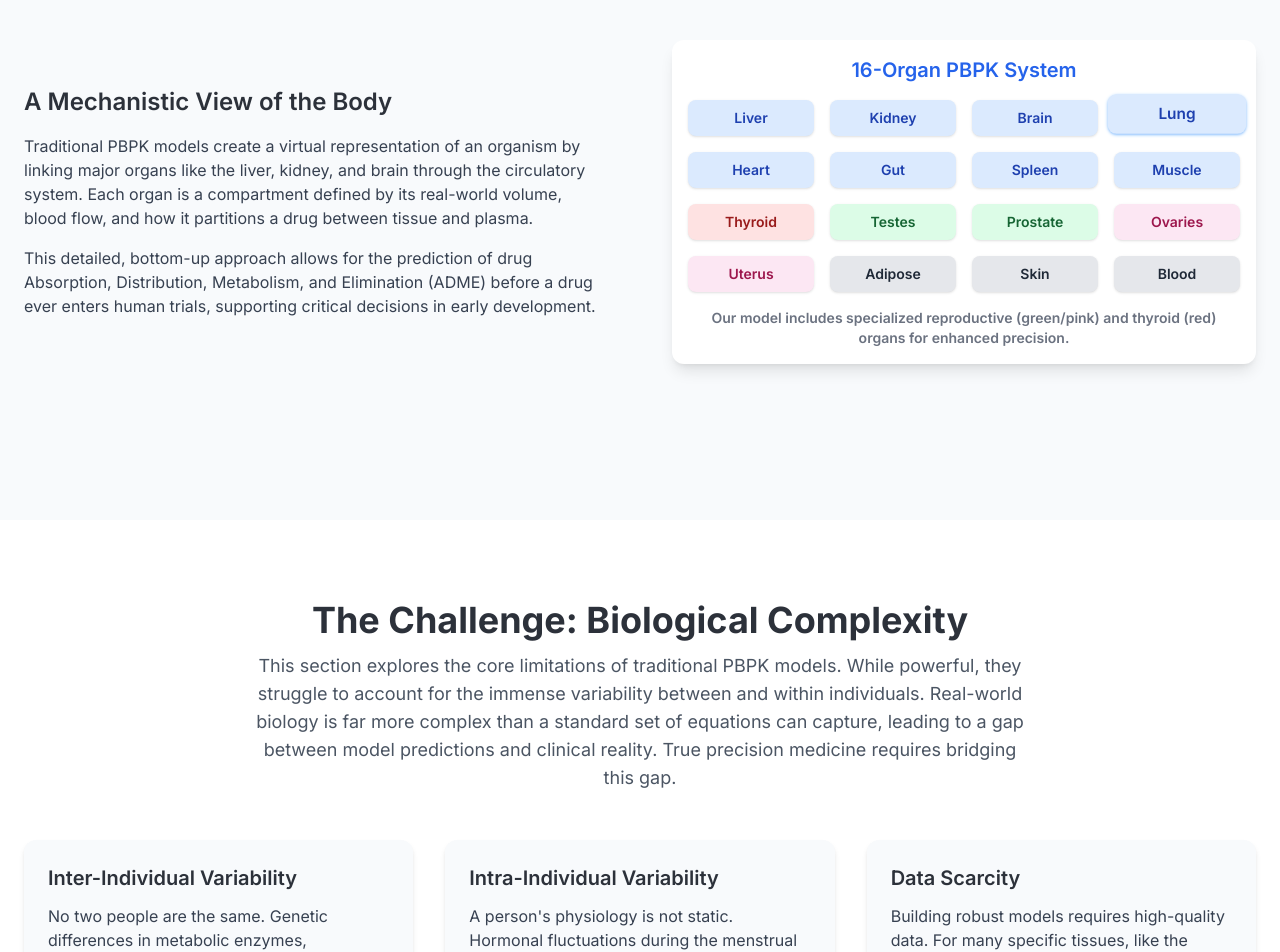
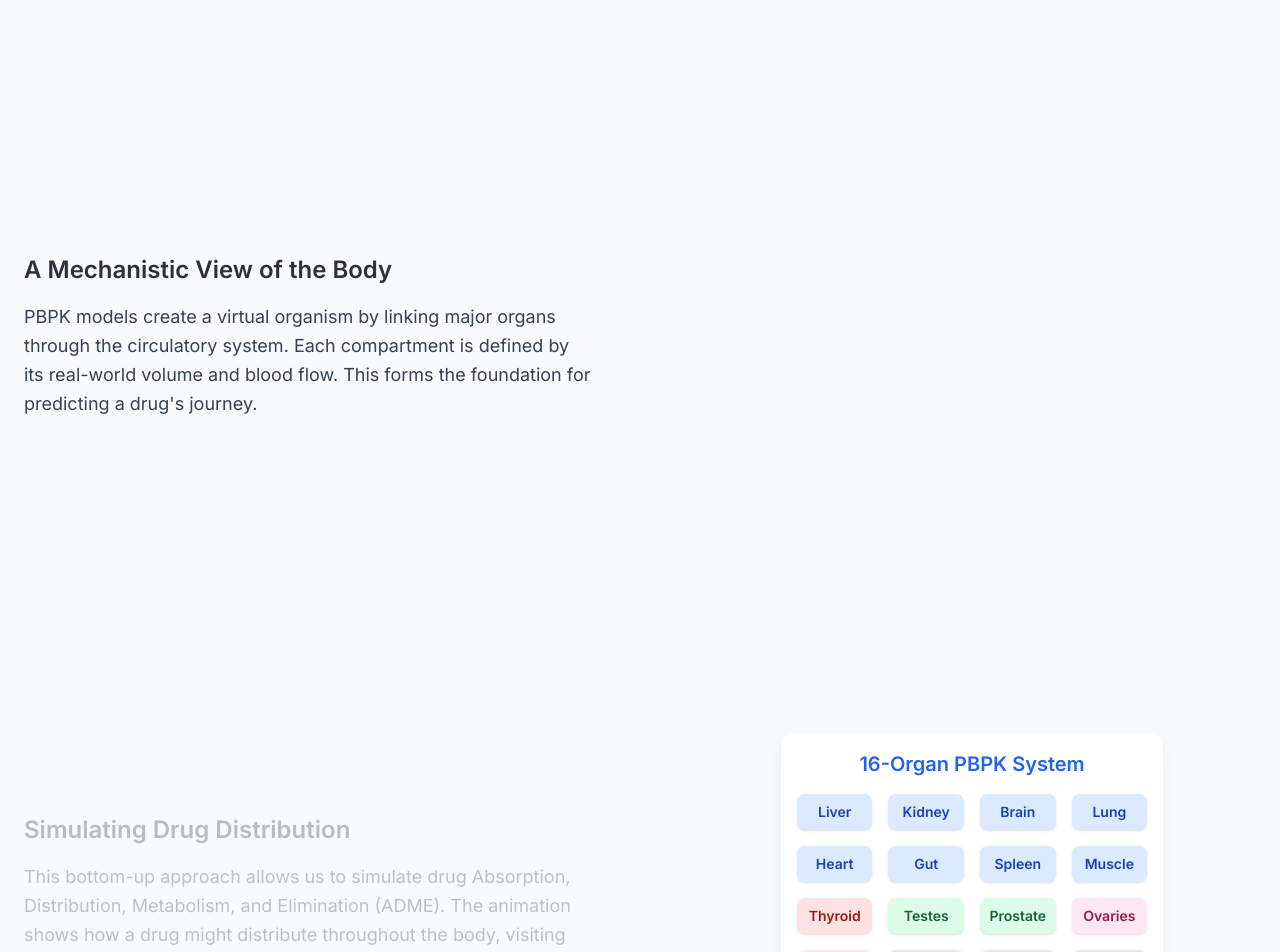
Before and after one commit to PriKalra/precision-med-narrative-framework, a React (Vite) app: page / in a window 1280 px wide. Shown: the part 1080-2032 px from the top of the page. Built offline with nearby package versions, Linux system fonts and the light colour scheme.

Commit message:
Add scrollytelling elements
Integrate scrollytelling features from the provided URL into the precision medicine website.

```diff
--- /dev/null
+++ b/src/components/introduction/PBPKDiagram.tsx
@@ -0,0 +1,92 @@
+
+import React, { useState, useEffect } from 'react';
+
+const organs = [
+    { name: 'Liver', color: 'blue', group: 'metabolic' }, { name: 'Kidney', color: 'blue', group: 'metabolic' },
+    { name: 'Brain', color: 'blue', group: 'standard' }, { name: 'Lung', color: 'blue', group: 'standard' },
+    { name: 'Heart', color: 'blue', group: 'standard' }, { name: 'Gut', color: 'blue', group: 'standard' },
+    { name: 'Spleen', color: 'blue', group: 'standard' }, { name: 'Muscle', color: 'blue', group: 'standard' },
+    { name: 'Thyroid', color: 'red', group: 'specialized' }, { name: 'Testes', color: 'green', group: 'specialized' },
+    { name: 'Prostate', color: 'green', group: 'specialized' }, { name: 'Ovaries', color: 'pink', group: 'specialized' },
+    { name: 'Uterus', color: 'pink', group: 'specialized' }, { name: 'Adipose', color: 'gray', group: 'other' },
+    { name: 'Skin', color: 'gray', group: 'other' }, { name: 'Blood', color: 'gray', group: 'other' },
+];
+
+const organColorClasses = {
+    blue: 'bg-blue-100 text-blue-800',
+    red: 'bg-red-100 text-red-800',
+    green: 'bg-green-100 text-green-800',
+    pink: 'bg-pink-100 text-pink-800',
+    gray: 'bg-gray-200 text-gray-800',
+};
+
+interface PBPKDiagramProps {
+    activeStep: number;
+}
+
+const PBPKDiagram: React.FC<PBPKDiagramProps> = ({ activeStep }) => {
+    const [highlightedOrganIndex, setHighlightedOrganIndex] = useState(-1);
+
+    useEffect(() => {
+        let interval: NodeJS.Timeout | null = null;
+
+        if (activeStep === 1) {
+            // Start cycling animation for the second step
+            setHighlightedOrganIndex(0); // Start immediately
+            interval = setInterval(() => {
+                setHighlightedOrganIndex(prev => (prev + 1) % organs.length);
+            }, 1000);
+        } else {
+            setHighlightedOrganIndex(-1); // Reset on other steps
+        }
+
+        return () => {
+            if (interval) {
+                clearInterval(interval);
+            }
+        };
+    }, [activeStep]);
+
+    const getOrganHighlightClass = (organ: typeof organs[0], index: number) => {
+        // Step 1: Cycling highlight
+        if (activeStep === 1) {
+            return highlightedOrganIndex === index ? 'scale-110 -translate-y-1 shadow-blue-300' : '';
+        }
+
+        // Step 2: Highlight specialized organs
+        if (activeStep === 2) {
+            return organ.group === 'specialized' ? 'scale-110 -translate-y-1 shadow-blue-300' : 'opacity-30';
+        }
+
+        // Default (Step 0) or any other case
+        return '';
+    };
+
+    return (
+        <div id="pbpk-diagram" className="p-4 bg-white rounded-xl shadow-lg">
+            <div className="relative text-center font-semibold">
+                <div className="text-xl mb-4 text-blue-600">16-Organ PBPK System</div>
+                <div className="grid grid-cols-3 sm:grid-cols-4 gap-4 text-xs sm:text-sm">
+                    {organs.map((organ, index) => (
+                        <div
+                            key={organ.name}
+                            className={`organ p-2 rounded-lg shadow transition-all duration-500 ease-in-out ${organColorClasses[organ.color as keyof typeof organColorClasses]} ${getOrganHighlightClass(organ, index)}`}
+                        >
+                            {organ.name}
+                        </div>
+                    ))}
+                </div>
+                <div className="mt-4 text-sm text-gray-500 transition-opacity duration-500 h-10 flex items-center justify-center">
+                    {activeStep === 2
+                        ? "Highlighting specialized reproductive and thyroid organs."
+                        : activeStep === 1
+                        ? "Simulating drug distribution across organs."
+                        : "Our model includes all major physiological systems."
+                    }
+                </div>
+            </div>
+        </div>
+    );
+};
+
+export default PBPKDiagram;
--- a/src/components/sections/IntroductionSection.tsx
+++ b/src/components/sections/IntroductionSection.tsx
@@ -1,93 +1,95 @@
 
 import React, { useState, useEffect, useRef } from 'react';
 import FadeIn from '../ui/FadeIn';
+import PBPKDiagram from '../introduction/PBPKDiagram';
 
-const organs = [
-    { name: 'Liver', color: 'blue' }, { name: 'Kidney', color: 'blue' },
-    { name: 'Brain', color: 'blue' }, { name: 'Lung', color: 'blue' },
-    { name: 'Heart', color: 'blue' }, { name: 'Gut', color: 'blue' },
-    { name: 'Spleen', color: 'blue' }, { name: 'Muscle', color: 'blue' },
-    { name: 'Thyroid', color: 'red' }, { name: 'Testes', color: 'green' },
-    { name: 'Prostate', color: 'green' }, { name: 'Ovaries', color: 'pink' },
-    { name: 'Uterus', color: 'pink' }, { name: 'Adipose', color: 'gray' },
-    { name: 'Skin', color: 'gray' }, { name: 'Blood', color: 'gray' },
+const storySteps = [
+    {
+        title: "A Mechanistic View of the Body",
+        description: "PBPK models create a virtual organism by linking major organs through the circulatory system. Each compartment is defined by its real-world volume and blood flow. This forms the foundation for predicting a drug's journey.",
+    },
+    {
+        title: "Simulating Drug Distribution",
+        description: "This bottom-up approach allows us to simulate drug Absorption, Distribution, Metabolism, and Elimination (ADME). The animation shows how a drug might distribute throughout the body, visiting different organs over time.",
+    },
+    {
+        title: "Beyond the Standard Model",
+        description: "True precision requires modeling specialized systems. Our framework enhances this foundation by integrating data for reproductive and thyroid tissues, which are critical for specific drugs and patient populations but often overlooked.",
+    }
 ];
 
-const organColorClasses = {
-    blue: 'bg-blue-100 text-blue-800',
-    red: 'bg-red-100 text-red-800',
-    green: 'bg-green-100 text-green-800',
-    pink: 'bg-pink-100 text-pink-800',
-    gray: 'bg-gray-200 text-gray-800',
-};
-
 const IntroductionSection: React.FC<{ id: string }> = ({ id }) => {
-    const [highlightedOrgan, setHighlightedOrgan] = useState(-1);
-    const diagramRef = useRef<HTMLDivElement>(null);
-    const intervalRef = useRef<NodeJS.Timeout | null>(null);
+    const [activeStep, setActiveStep] = useState(0);
+    const stepRefs = useRef<(HTMLDivElement | null)[]>([]);
 
     useEffect(() => {
+        stepRefs.current = stepRefs.current.slice(0, storySteps.length);
+
         const observer = new IntersectionObserver(
-            ([entry]) => {
+            (entries) => {
+                entries.forEach((entry) => {
                     if (entry.isIntersecting) {
-                    if (!intervalRef.current) {
-                        intervalRef.current = setInterval(() => {
-                            setHighlightedOrgan(prev => (prev + 1) % organs.length);
-                        }, 1500);
-                    }
-                } else {
-                    if (intervalRef.current) {
-                        clearInterval(intervalRef.current);
-                        intervalRef.current = null;
-                        setHighlightedOrgan(-1);
+                        const index = stepRefs.current.indexOf(entry.target as HTMLDivElement);
+                        if (index > -1) {
+                            setActiveStep(index);
                         }
                     }
-            }, { threshold: 0.5 }
+                });
+            },
+            { rootMargin: '-40% 0px -60% 0px', threshold: 0 }
         );
 
-        const currentDiagramRef = diagramRef.current;
-        if (currentDiagramRef) {
-            observer.observe(currentDiagramRef);
-        }
+        const currentRefs = stepRefs.current;
+        currentRefs.forEach((ref) => {
+            if (ref) observer.observe(ref);
+        });
 
         return () => {
-            if (currentDiagramRef) {
-                observer.unobserve(currentDiagramRef);
-            }
-            if (intervalRef.current) {
-                clearInterval(intervalRef.current);
-            }
+            currentRefs.forEach((ref) => {
+                if (ref) observer.unobserve(ref);
+            });
         };
     }, []);
 
     return (
-        <section id={id} className="py-20 min-h-screen">
+        <section id={id} className="py-20">
             <div className="container mx-auto px-6">
-                <div className="text-center mb-12">
+                <div className="text-center mb-16">
                     <h2 className="text-3xl md:text-4xl font-bold mb-3">The Foundation: Physiologically Based Pharmacokinetics (PBPK)</h2>
                     <p className="text-lg text-gray-600 max-w-3xl mx-auto">This section introduces the core concept of PBPK modeling. PBPK models are mechanistic frameworks that simulate how a drug moves through the body. They represent the body as a series of interconnected organ compartments, each with specific physiological properties. This allows scientists to predict drug concentrations in various tissues over time, providing a powerful tool for drug development.</p>
                 </div>
-                <div className="lg:grid lg:grid-cols-2 lg:gap-16 items-center">
+
+                <div className="lg:grid lg:grid-cols-2 lg:gap-24 lg:items-start">
+                    {/* Left Column: Scrolling Text */}
+                    <div className="relative">
+                        {storySteps.map((step, index) => (
+                            <div
+                                key={index}
+                                ref={el => stepRefs.current[index] = el}
+                                // Each step needs significant height to ensure proper scroll-triggering
+                                className="min-h-[70vh] flex items-center"
+                            >
                                 <FadeIn>
-                        <h3 className="text-2xl font-semibold mb-4">A Mechanistic View of the Body</h3>
-                        <p className="text-gray-700 mb-4">Traditional PBPK models create a virtual representation of an organism by linking major organs like the liver, kidney, and brain through the circulatory system. Each organ is a compartment defined by its real-world volume, blood flow, and how it partitions a drug between tissue and plasma.</p>
-                        <p className="text-gray-700">This detailed, bottom-up approach allows for the prediction of drug Absorption, Distribution, Metabolism, and Elimination (ADME) before a drug ever enters human trials, supporting critical decisions in early development.</p>
+                                    <div className={`transition-opacity duration-500 ${activeStep === index ? 'opacity-100' : 'opacity-30'}`}>
+                                        <h3 className="text-2xl font-semibold mb-4">{step.title}</h3>
+                                        <p className="text-gray-700 text-lg leading-relaxed">{step.description}</p>
+                                    </div>
                                 </FadeIn>
-                    <FadeIn>
-                        <div ref={diagramRef} id="pbpk-diagram" className="mt-10 lg:mt-0 p-4 bg-white rounded-xl shadow-lg">
-                            <div className="relative text-center font-semibold">
-                                <div className="text-xl mb-4 text-blue-600">16-Organ PBPK System</div>
-                                <div className="grid grid-cols-3 sm:grid-cols-4 gap-4 text-xs sm:text-sm">
-                                    {organs.map((organ, index) => (
-                                        <div key={organ.name} className={`organ p-2 rounded-lg shadow transition-all duration-300 ease-in-out ${organColorClasses[organ.color as keyof typeof organColorClasses]} ${highlightedOrgan === index ? 'scale-110 -translate-y-1 shadow-blue-300' : ''}`}>
-                                            {organ.name}
                             </div>
                         ))}
                     </div>
-                                <div className="mt-4 text-sm text-gray-500">Our model includes specialized reproductive (green/pink) and thyroid (red) organs for enhanced precision.</div>
+
+                    {/* Right Column: Sticky Visual */}
+                    {/* On mobile, this will stack naturally. On desktop, it becomes sticky. */}
+                    <div className="lg:sticky top-24 h-full">
+                       <div className="hidden lg:flex items-center justify-center h-full min-h-[70vh]">
+                            <PBPKDiagram activeStep={activeStep} />
+                       </div>
+                       {/* A simplified, non-sticky view for mobile, shown once. */}
+                       <div className="lg:hidden mt-8">
+                           <PBPKDiagram activeStep={2} />
                        </div>
                     </div>
-                    </FadeIn>
                 </div>
             </div>
         </section>
```
Lines whose indentation alone changed are shown as unchanged.
